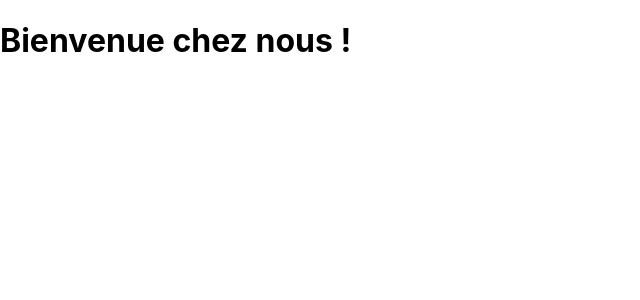
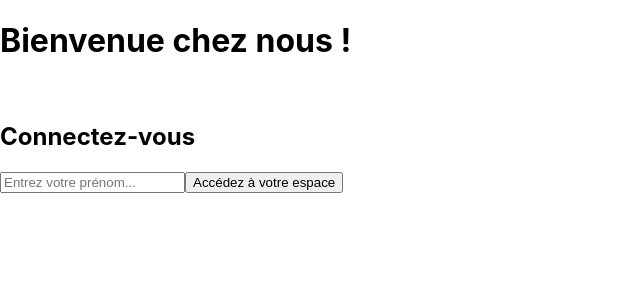
Before and after one commit to YannLescot/crazee-burger, a React (Create React App) app: page / in a window 1280 px wide. Shown: the top 300 px of the page, without its empty margins (0-640 px from the left). Built offline with nearby package versions, Linux system fonts and the light colour scheme.

Commit message:
✨ F01: LOGIN > Ajout du formulaire et de son fonctionnement

```diff
--- a/src/components/pages/LoginPage.js
+++ b/src/components/pages/LoginPage.js
@@ -1,12 +1,37 @@
+import React, { useState } from "react";
+
 export default function Login() {
   //State
+  const [name, setName] = useState("");
 
   //Comportements
+  const handleSubmit = (e) => {
+    e.preventDefault();
+    alert(`Bonjour ${name}`);
+    setName("");
+  };
+
+  const handleInputChange = (e) => {
+    setName(e.target.value);
+  };
 
   //Affichage
   return (
     <div>
       <h1>Bienvenue chez nous !</h1>
+      <br />
+      <h2>Connectez-vous</h2>
+
+      <form onSubmit={handleSubmit}>
+        <input
+          type="text"
+          placeholder="Entrez votre prénom..."
+          value={name}
+          onChange={handleInputChange}
+          required
+        />
+        <button>Accédez à votre espace</button>
+      </form>
     </div>
   );
 }
```
